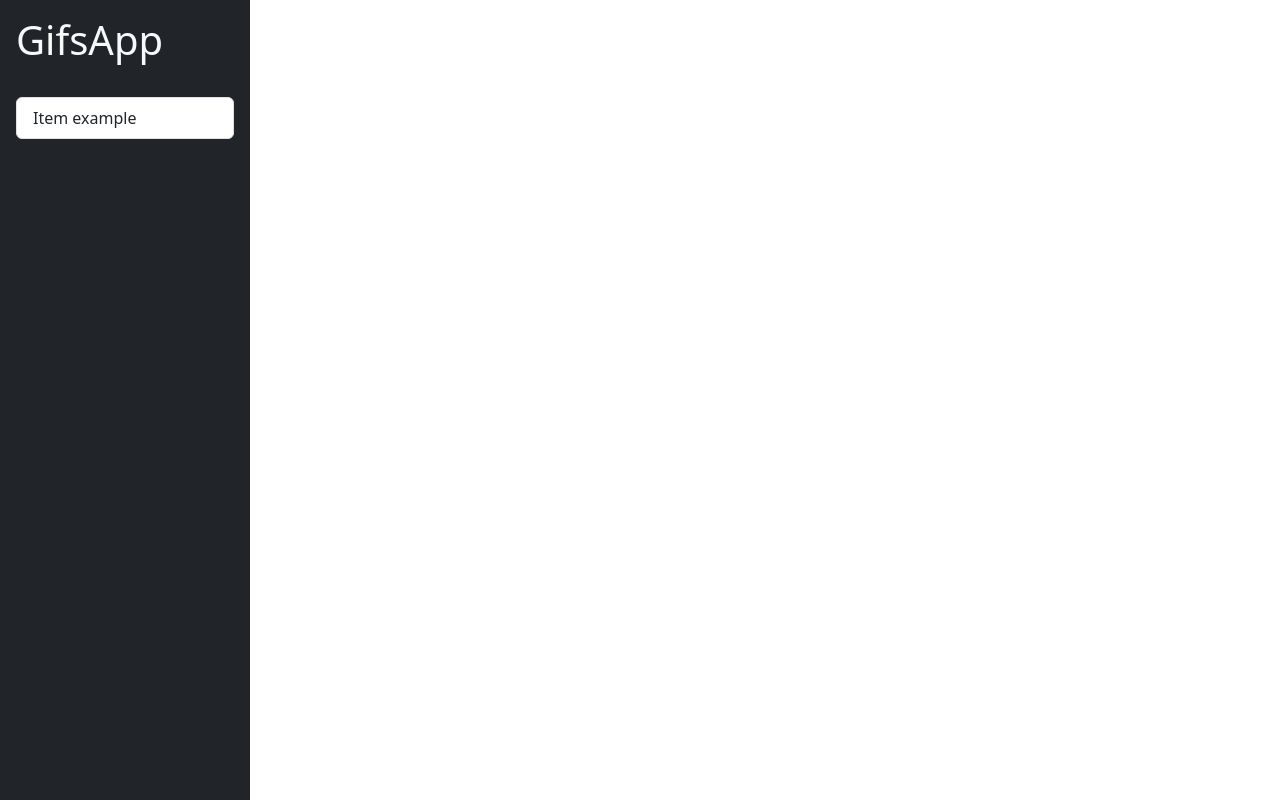
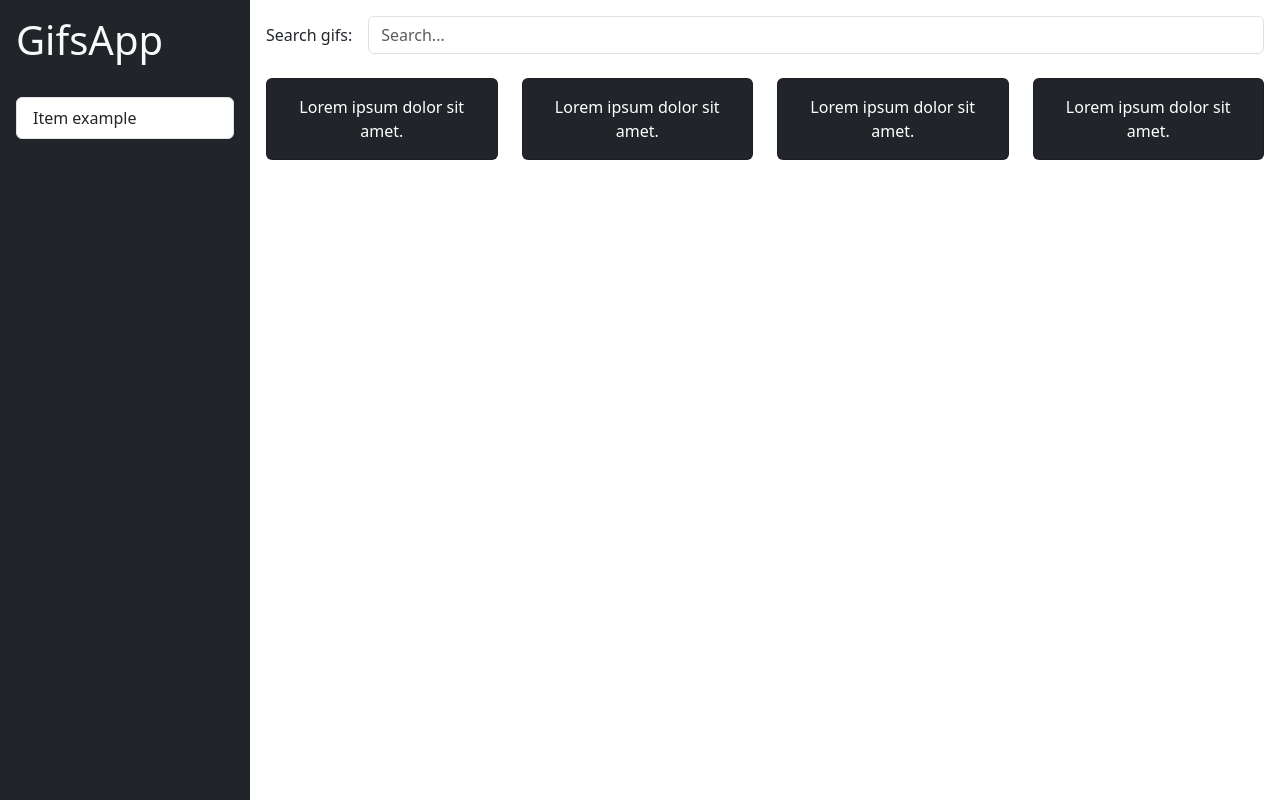
Before and after one commit to elyosis/gifs-app, an Angular app: page / in a window 1280 px wide. Built offline with nearby package versions, Linux system fonts and the light colour scheme.

Commit message:
Added card list component

```diff
--- a/src/app/app.component.html
+++ b/src/app/app.component.html
@@ -1,4 +1,4 @@
 <div class="d-flex">
   <shared-sidebar></shared-sidebar>
-  <gifs-homepage></gifs-homepage>
+  <gifs-homepage class="flex-fill"></gifs-homepage>
 </div>
--- /dev/null
+++ b/src/app/gifs/components/card-list/card-list.component.html
@@ -0,0 +1,14 @@
+<div class="row">
+  <div class="col-md-3 col-sm-6" *ngFor="let card of [1, 2, 3, 4]">
+    <!-- TODO: create card component -->
+    <div class="card mb-2 text-center text-bg-dark">
+      <!-- TODO: add image -->
+
+      <div class="card-body">
+        <p class="card-text">
+          Lorem ipsum dolor sit amet.
+        </p>
+      </div>
+    </div>
+  </div>
+</div>
--- a/src/app/gifs/pages/homepage/homepage.component.html
+++ b/src/app/gifs/pages/homepage/homepage.component.html
@@ -1,7 +1,11 @@
 <div class="row p-3">
   <!-- Search bar -->
-  <div class="col-12"></div>
+  <div class="col-12">
+    <gifs-search-bar class="d-flex gap-3 align-items-center"></gifs-search-bar>
+  </div>
 
   <!-- Results -->
-  <div class="col-12 pt-2"></div>
+  <div class="col-12 pt-4">
+    <gifs-card-list></gifs-card-list>
+  </div>
 </div>
```
Also changed, not shown: src/app/gifs/components/card-list/card-list.component.ts (added, +10 -0 lines), src/app/gifs/gifs.module.ts (+6 -1 lines), src/app/gifs/components/card-list/card-list.component.css (added), 1 other file (tests, documents, lock files or other folders).
